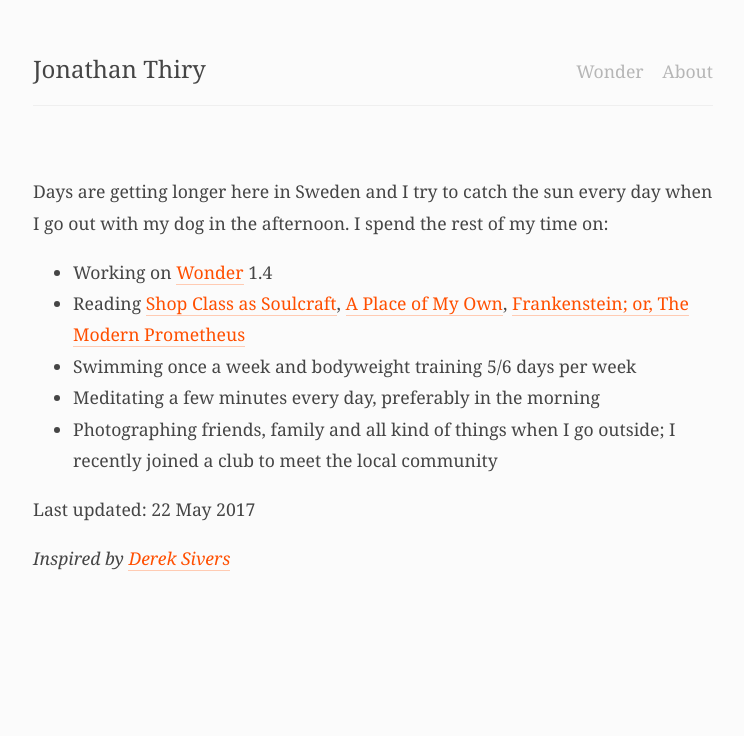
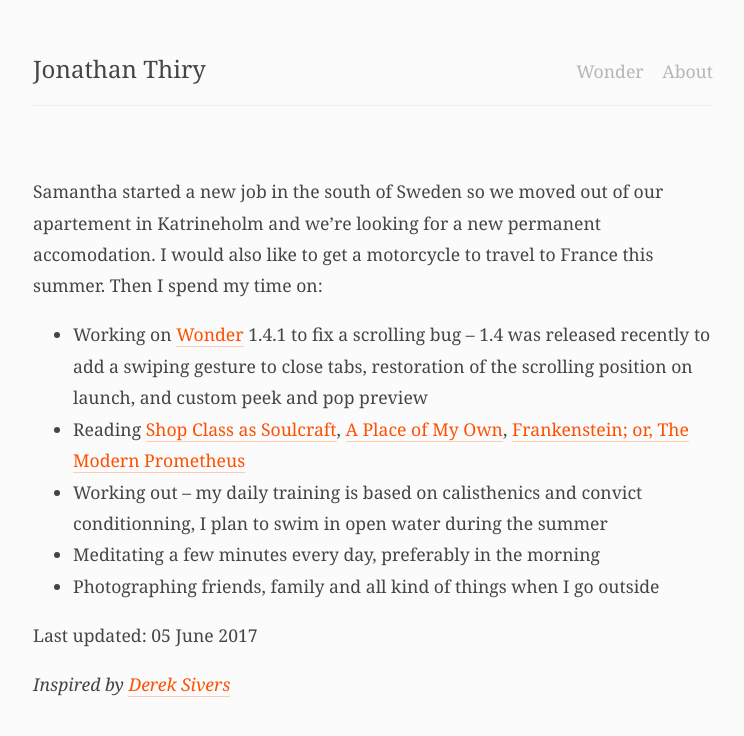
Before and after one commit to jonathanthiry/jonathanthiry.github.com, a Jekyll site: the page built from now.md, in a window 1280 px wide. Shown: the top 736 px of the page, without its empty margins (267-1011 px from the left). Built offline with Jekyll 4.4.1, drawn with Linux system fonts in a browser that asks for light colours.

Commit message:
Update now page

```diff
--- a/now.md
+++ b/now.md
@@ -1,16 +1,16 @@
 ---
 layout: page
 permalink: /now
-date: 2017-05-22
+date: 2017-06-05
 ---
 
-Days are getting longer here in Sweden and I try to catch the sun every day when I go out with my dog in the afternoon. I spend the rest of my time on:
+Samantha started a new job in the south of Sweden so we moved out of our apartement in Katrineholm and we're looking for a new permanent accomodation. I would also like to get a motorcycle to travel to France this summer. Then I spend my time on:
 
-- Working on [Wonder](https://itunes.apple.com/us/app/wonder-reader-for-wikipedia/id1050888989?mt=8&at=1010lo2M) 1.4
+- Working on [Wonder](https://itunes.apple.com/us/app/wonder-reader-for-wikipedia/id1050888989?mt=8&at=1010lo2M) 1.4.1 to fix a scrolling bug -- 1.4 was released recently to add a swiping gesture to close tabs, restoration of the scrolling position on launch, and custom peek and pop preview
 - Reading [Shop Class as Soulcraft](http://www.matthewbcrawford.com/new-page-1-1-2/), [A Place of My Own](https://en.wikipedia.org/wiki/A_Place_of_My_Own), [Frankenstein; or, The Modern Prometheus](https://en.wikipedia.org/wiki/Frankenstein)
-- Swimming once a week and bodyweight training 5/6 days per week
+- Working out -- my daily training is based on calisthenics and convict conditionning, I plan to swim in open water during the summer
 - Meditating a few minutes every day, preferably in the morning
-- Photographing friends, family and all kind of things when I go outside; I recently joined a club to meet the local community
+- Photographing friends, family and all kind of things when I go outside
 
 Last updated: {{ page.date | date_to_long_string }}
 
```
